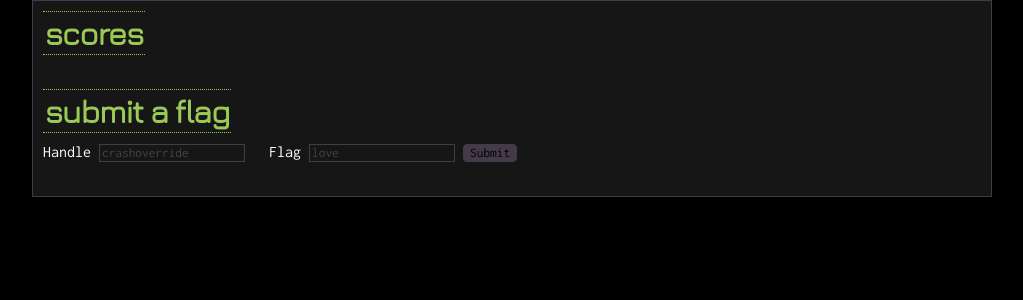
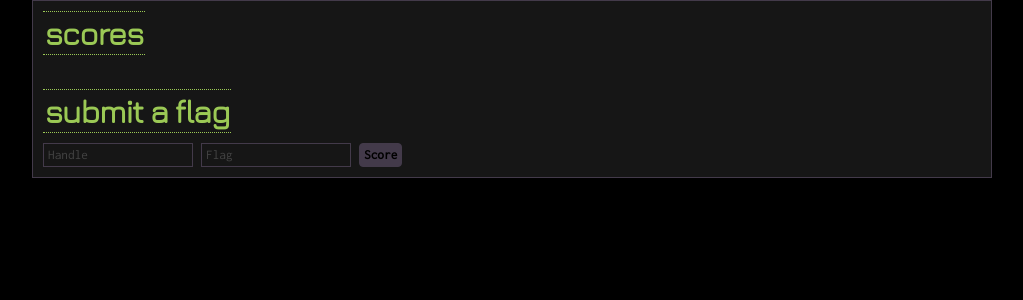
Before and after one commit to mutantmonkey/ctfengine, a Flask app: template ctfengine/templates/index.html in a window 1280 px wide. Shown: the part 70-370 px from the top of the page, without its empty margins (128-1151 px from the left). Run offline with Flask 2, Linux system fonts and the light colour scheme; the template is opened without the code that fills it, so the values that code supplies are empty; parts of the project's set-up code (start-up, migrations or seed data) failed here and were passed over.

Commit message:
better style, full HTML output instead of mixed

```diff
--- a/ctfengine/static/css/global.css
+++ b/ctfengine/static/css/global.css
@@ -31,9 +31,9 @@ header h1 {
     border: 1px solid #433A4A;
 }
 
-#content section
+#content section + section
 {
-    margin: 0 0 24px 0;
+    margin-top: 24px;
 }
 
 #content h1,
@@ -80,8 +80,25 @@ header h1 {
 }
 
 table.scores {
-    width: 100%;
+    margin: 0;
+    border: 1px solid #433A4A;
+    border-collapse: collapse;
+    box-shadow: 0 0 10px rgba(0, 0, 0, 0.75);
 }
+
+table.scores tr > td:first-child {
+    min-width: 300px;
+}
+
+table.scores tr:nth-child(odd) {
+    background: #191919;
+}
+
+table.scores td {
+    margin: 0;
+    padding: 6px;
+}
+
 
 input + label {
     margin-left: 16px;
@@ -89,6 +106,7 @@ input + label {
 
 input,
 button {
+    padding: 4px;
     font-family: Inconsolata, monospace;
 }
 
@@ -103,12 +121,26 @@ button
     color: #000;
     background: #433A4A;
     border: 1px solid #433A4A;
+    font-weight: bold;
 
     border-radius: 4px;
     -moz-border-radius: 4px;
     -webkit-border-radius: 4px;
 }
 
+button:hover
+{
+    border: 1px solid #000;
+}
+
+input:focus,
+button:active
+{
+    outline: 0;
+    -webkit-box-shadow: inset 0 2px 4px rgba(0, 0, 0, 0.15), 0 1px 2px rgba(0, 0, 0, 0.05);
+       -moz-box-shadow: inset 0 2px 4px rgba(0, 0, 0, 0.15), 0 1px 2px rgba(0, 0, 0, 0.05);
+            box-shadow: inset 0 2px 4px rgba(0, 0, 0, 0.15), 0 1px 2px rgba(0, 0, 0, 0.05);
+}
 :-moz-placeholder
 {
     color: #444;
--- a/ctfengine/templates/base.html
+++ b/ctfengine/templates/base.html
@@ -14,6 +14,18 @@
             </header>
 
             <div id='content'>
+                {% with messages = get_flashed_messages() %}
+                    {% if messages %}
+                    <section>
+                    <ul id='flashes'>
+                        {% for msg in messages %}
+                        <li>{{ msg }}</li>
+                        {% endfor %}
+                    </ul>
+                    </section>
+                    {% endif %}
+                {% endwith %}
+
                 {% block content %}{% endblock %}
             </div>
         </div>
--- a/ctfengine/templates/index.html
+++ b/ctfengine/templates/index.html
@@ -16,13 +16,15 @@
 <section id='submit'>
     <h2>Submit a Flag</h2>
     <form action='/submit' method='post'>
-        <label for='handle'>Handle</label>
-        <input type='text' name='handle' id='handle' required='required' placeholder='crashoverride' />
+        <input type='text' name='handle' id='handle'
+            title="Enter the handle you wish to be identified by on the scoreboard."
+            required='required' placeholder='Handle' />
 
-        <label for='flag'>Flag</label>
-        <input type='text' name='flag' id='flag' required='required' placeholder='love' />
+        <input type='text' name='flag' id='flag'
+            title="Enter a flag here to have it scored."
+            required='required' placeholder='Flag' />
 
-        <button type='submit'>Submit</button>
+        <button type='submit'>Score</button>
     </form>
 </section>
 {% endblock %}
```
Also changed, not shown: ctfengine/views.py (+11 -4 lines).
